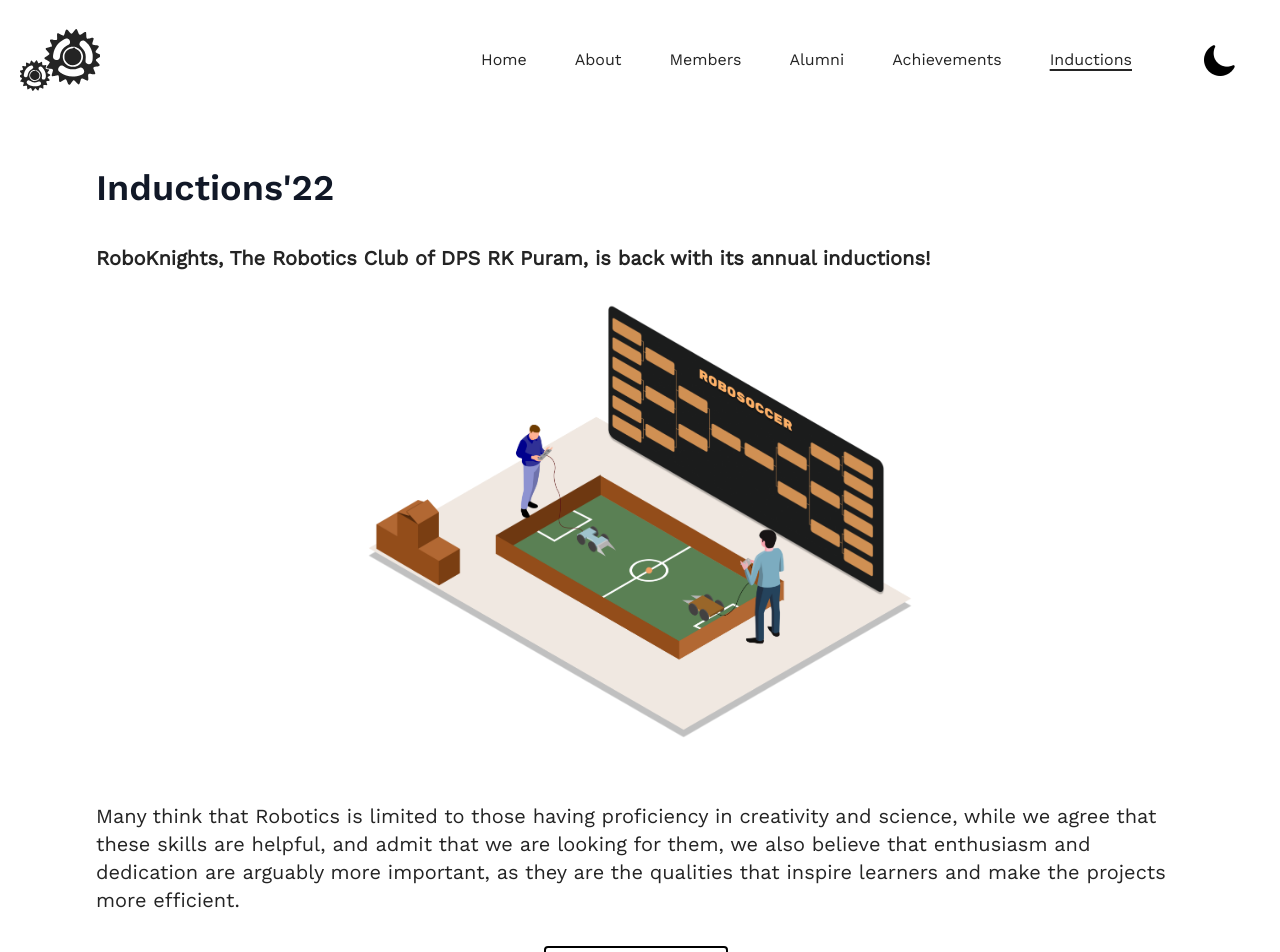
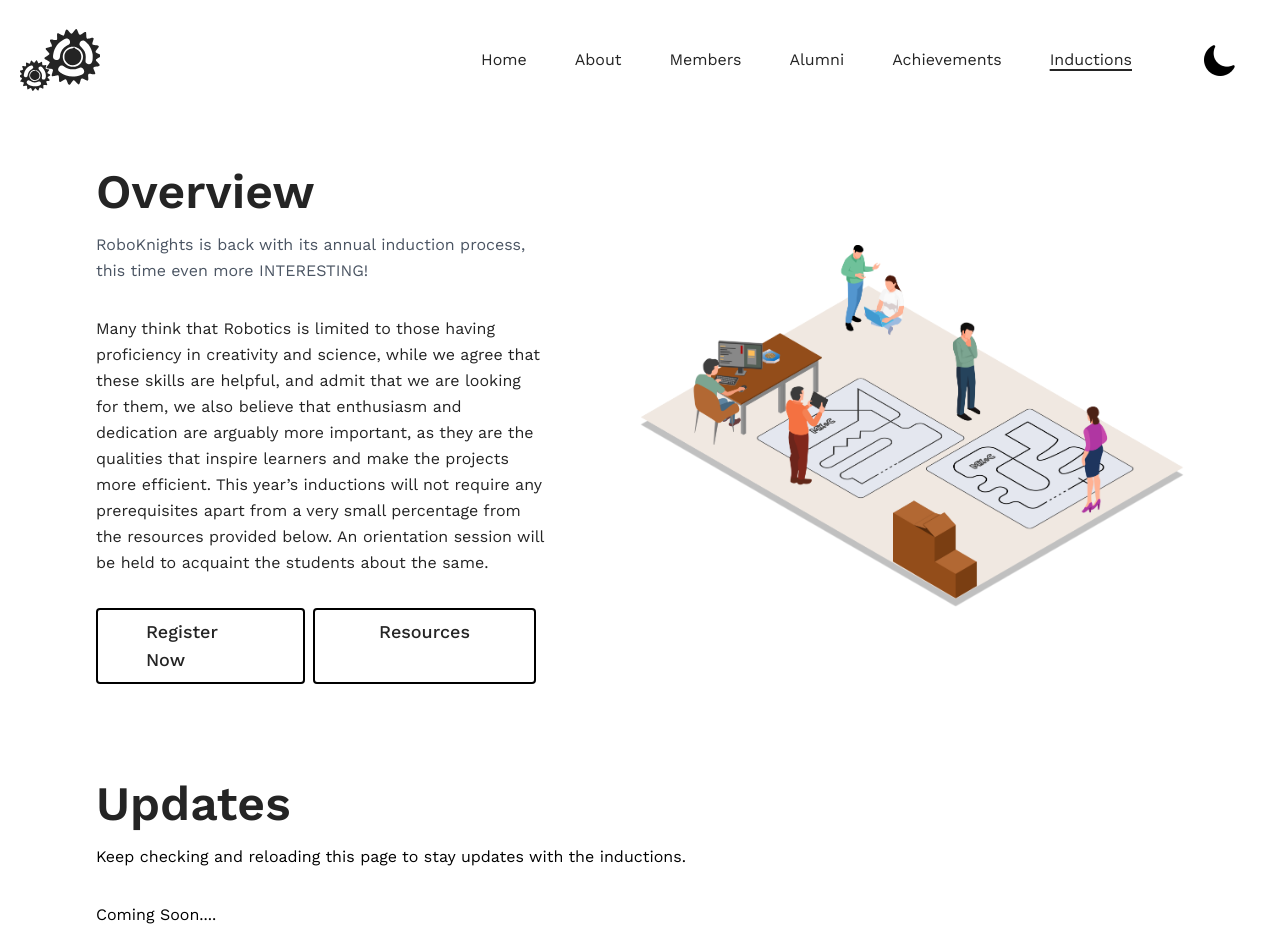
Before and after one commit to RoboKnights-Clan/RoboKnights-Clan.github.io, a Next.js app: page /inductions in a window 1280 px wide. Shown: the top 952 px of the page. Built offline with nearby package versions, Linux system fonts and the light colour scheme.

Commit message:
inductions page

```diff
--- a/data/members.ts
+++ b/data/members.ts
@@ -37,10 +37,6 @@ export const members = [
         role: "Senior Member",
         src: "https://media.discordapp.net/attachments/828640298354737163/828842225973723206/Anubhav.jpg?width=1162&height=1135",
         socials: [
-          {
-            type: "instagram",
-            url: "https://www.instagram.com/anubhav.choudhery/",
-          },
           {
             type: "facebook",
             url: "https://www.facebook.com/anubhav.choudhery.9",
--- a/pages/inductions.tsx
+++ b/pages/inductions.tsx
@@ -3,40 +3,69 @@
 import type { NextPage } from "next";
 import React from "react";
 import Layout from "../components/Layout/Layout";
+import Link from "next/link";
 
 const InductionsPage: NextPage = () => {
   return (
     <Layout title="Inductions 2022">
-      <div className="container mx-auto md:px-24 flex px-5 py-12 flex-col text-dark dark:text-white">
-        <h1 className="sm:text-4xl text-3xl font-medium mb-1 text-gray-900 dark:text-gray-e9 font-sanssm">
-          Inductions'22
-        </h1>{" "}
-        <h3 className="mt-8 sm:text-xl text-2xl font-semibold">
-          RoboKnights, The Robotics Club of DPS RK Puram, is back with its
-          annual inductions!
-        </h3>
-        <div className="flex items-center justify-center">
+      <div className="container mx-auto lg:px-24 flex px-5 py-12 md:flex-row flex-col items-center text-dark">
+        <div className="lg:flex-grow md:w-1/2 lg:pr-24 md:pr-16 flex flex-col md:items-start md:text-left mb-16 md:mb-0 items-center text-center">
+          <h1 className="sm:text-5xl text-3xl mb-4 font-bold text-dark font-sanssm dark:text-white">
+            Overview
+          </h1>
+          <p className="mb-8 text-gray-600 leading-relaxed dark:text-gray-c8">
+            RoboKnights is back with its annual induction process, this time
+            even more INTERESTING!
+          </p>
+          <p className="mb-8 leading-relaxed dark:text-gray-c8">
+            Many think that Robotics is limited to those having proficiency in
+            creativity and science, while we agree that these skills are
+            helpful, and admit that we are looking for them, we also believe
+            that enthusiasm and dedication are arguably more important, as they
+            are the qualities that inspire learners and make the projects more
+            efficient. This year’s inductions will not require any prerequisites
+            apart from a very small percentage from the resources provided
+            below. An orientation session will be held to acquaint the students
+            about the same.
+          </p>
+          <div className="flex justify-center">
+            <a className="inline-flex mr-2 text-dark dark:text-white dark:hover:bg-white dark:hover:text-dark bg-white dark:bg-transparent border-2 border-black dark:border-white py-2 px-12 focus:outline-none hover:bg-black hover:text-white transition duration-200 ease-in-out rounded text-lg font-sansm">
+              Register Now
+            </a>
+            <Link href="/resources" passHref>
+              <a className="inline-flex mr-2 text-dark dark:text-white dark:hover:bg-white dark:hover:text-dark bg-white dark:bg-transparent border-2 border-black dark:border-white py-2 px-16 focus:outline-none hover:bg-black hover:text-white transition duration-200 ease-in-out rounded text-lg font-sansm">
+                Resources
+              </a>
+            </Link>
+          </div>
+        </div>
+        <div className="md:w-1/2 w-full">
           <img
-            src="/images/inductions_hero.png"
+            className="object-cover object-center rounded"
             alt="hero"
-            className="lg:w-1/2 my-8 w-full"
+            src="/images/hero.png"
           />
         </div>
-        <p className="mt-8 sm:text-xl text-2xl">
-          Many think that Robotics is limited to those having proficiency in
-          creativity and science, while we agree that these skills are helpful,
-          and admit that we are looking for them, we also believe that
-          enthusiasm and dedication are arguably more important, as they are the
-          qualities that inspire learners and make the projects more efficient.
+      </div>
+      <div className="container mx-auto lg:px-24 px-5 py-12">
+        <h1 className="sm:text-5xl text-3xl mb-4 font-bold text-dark font-sanssm dark:text-white">
+          Updates
+        </h1>
+        <p className="mb-8 leading-relaxed dark:text-gray-c8">
+          Keep checking and reloading this page to stay updates with the
+          inductions.
         </p>
-        <div className="flex items-center justify-center mt-8">
-          <a
-            href="https://bit.ly/Roboknights_Inductions"
-            className="inline-flex mr-2 cursor-pointer text-dark dark:text-white dark:hover:bg-white dark:hover:text-dark bg-white dark:bg-transparent border-2 border-black dark:border-white py-2 px-8 focus:outline-none hover:bg-black hover:text-white transition duration-200 ease-in-out rounded text-lg font-sansm"
-          >
-            Register Now
-          </a>
-        </div>
+        <p className="mb-8 leading-relaxed dark:text-gray-c8">
+          Coming Soon....
+        </p>
+      </div>
+      <div className="container mx-auto lg:px-24 px-5 py-12">
+        <h1 className="sm:text-5xl text-3xl mb-4 font-bold text-dark font-sanssm dark:text-white">
+          Orientation
+        </h1>
+        <p className="mb-8 leading-relaxed dark:text-gray-c8">
+          Coming Soon....
+        </p>
       </div>
     </Layout>
   );
```
